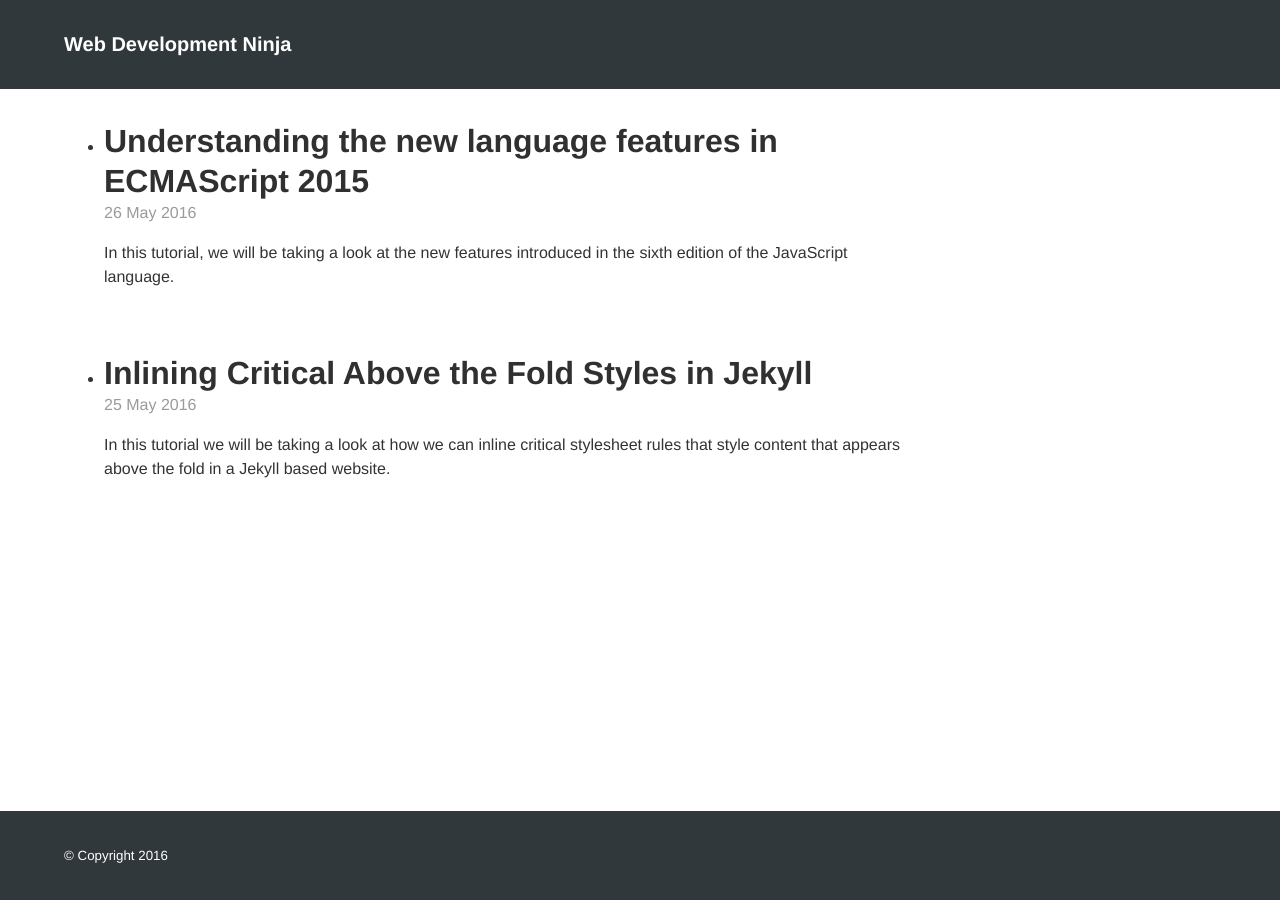
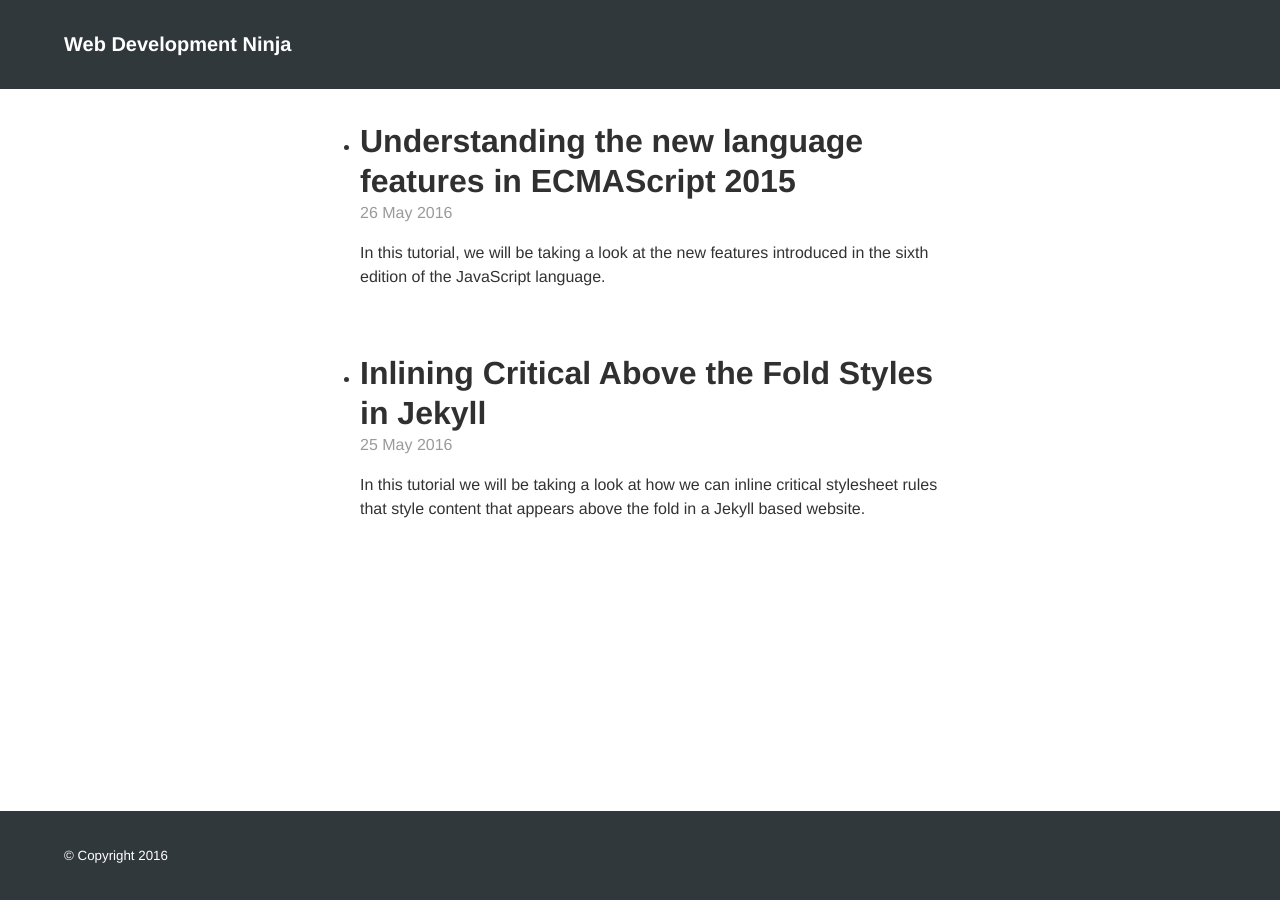
Before and after one commit to hasharray/hasharray, a Jekyll site: the page built from index.html, in a window 1280 px wide. Built offline with Jekyll 4.4.1, drawn with Linux system fonts in a browser that asks for light colours.

Commit message:
Center main-content

```diff
--- a/_layouts/default.html
+++ b/_layouts/default.html
@@ -42,12 +42,12 @@
         {{ content }}
       </section>
 
-      <aside class="content-sidebar">
-        {% if site.google_ad_client %}
+      {% if site.google_ad_client %}
+        <aside class="content-sidebar">
           {% include google_ad.html slot="1822724824" %}
           {% include google_ad.html slot="1403922425" %}
-        {% endif %}
-      </aside>
+        </aside>
+      {% endif %}
     </main>
 
     {% include colophon.html %}
--- a/_sass/_layout.scss
+++ b/_sass/_layout.scss
@@ -11,11 +11,13 @@
 .content {
   display: flex;
   flex-direction: row;
+  justify-content: center;
+
   flex: 1;
 }
 
 .content-main {
-  flex: 1;
+  flex: 0 0 40em;
 }
 
 .content-sidebar {
```
